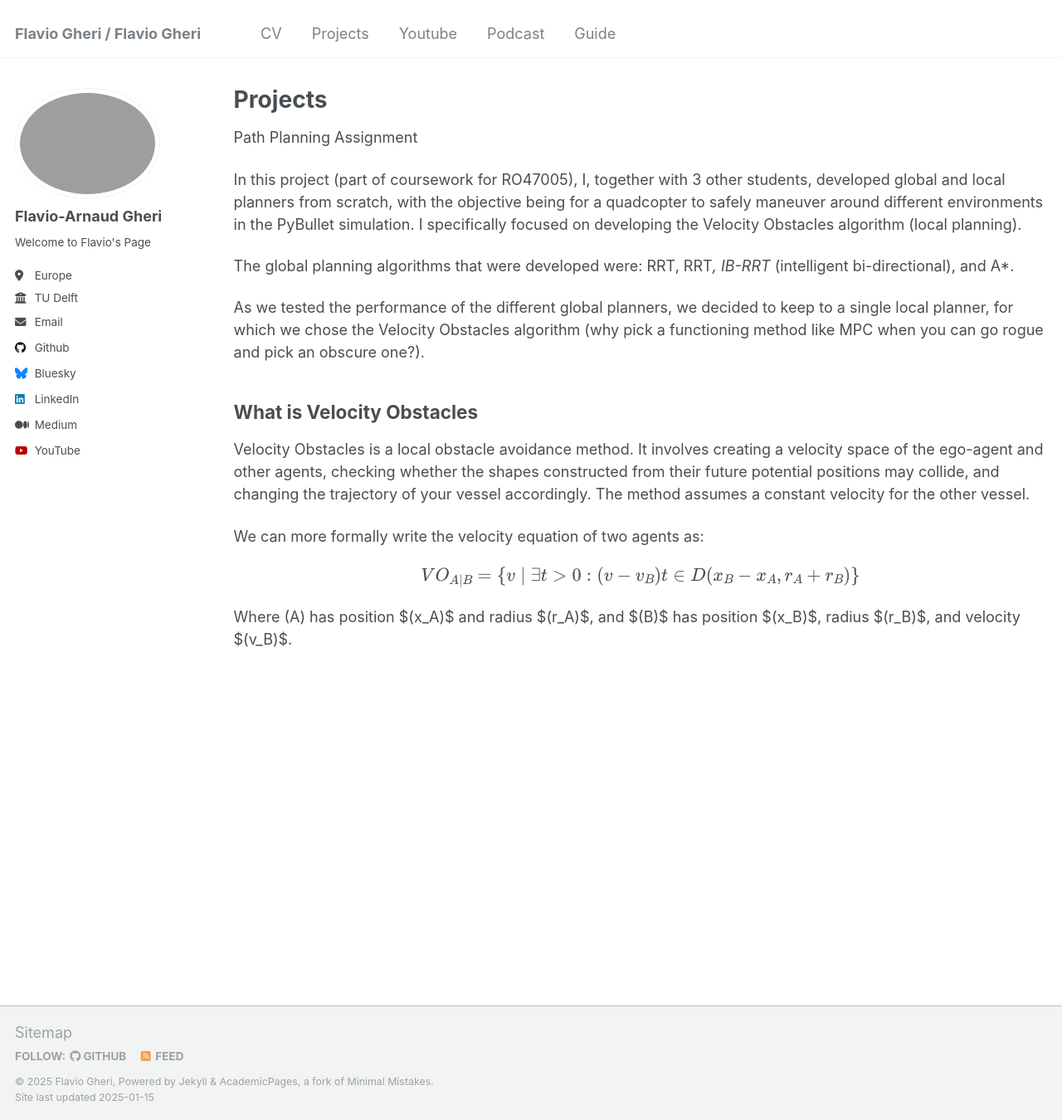
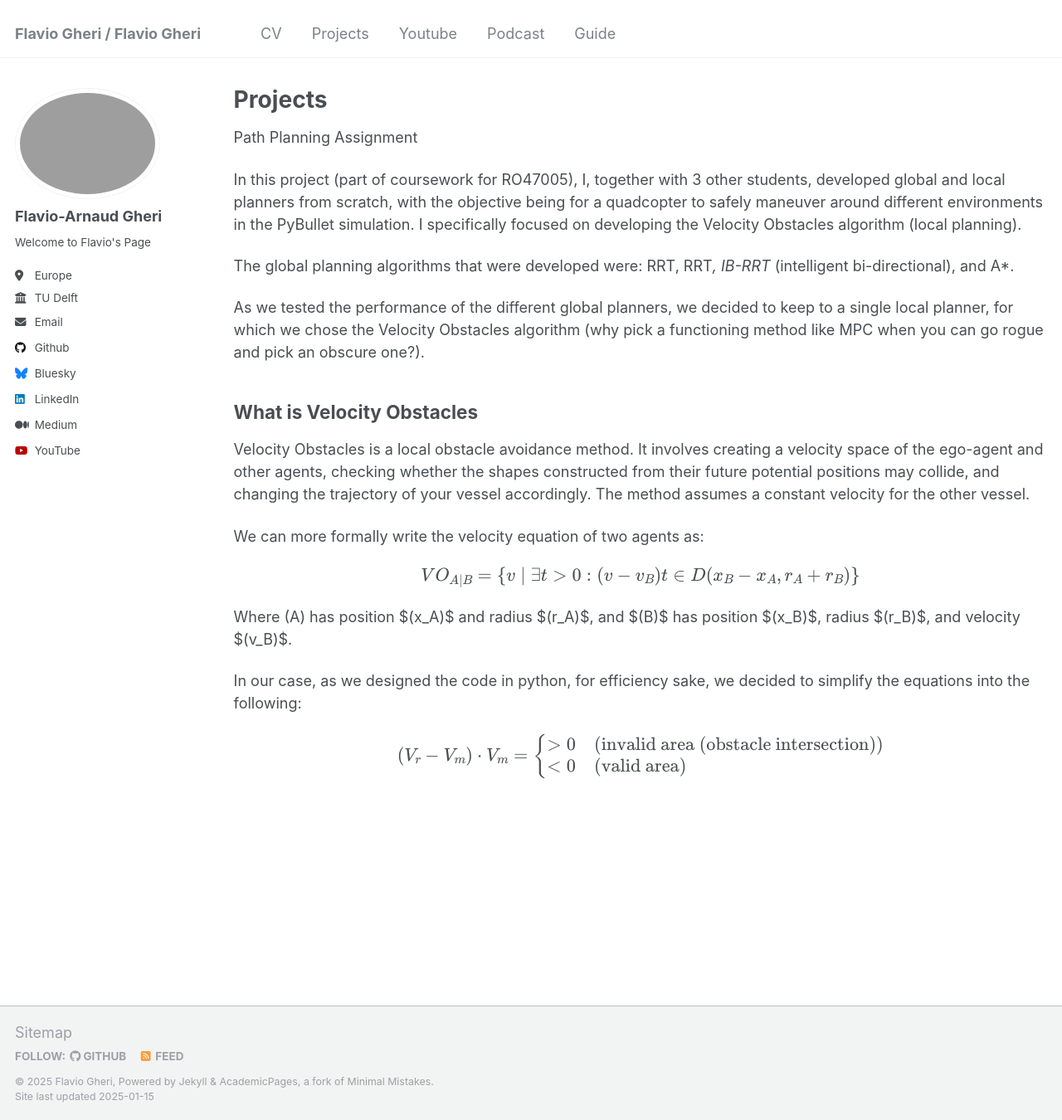
Before and after one commit to flaviogheri/flaviogheri.github.io, a Jekyll site: the page built from _pages/projects.md, in a window 1280 px wide and 1350 px high. Shown: the whole window at 83% size. Built offline with Jekyll 4.4.1, drawn with Linux system fonts in a browser that asks for light colours.

Commit message:
added equations for velocity obstacles

```diff
--- a/_config.yml
+++ b/_config.yml
@@ -49,7 +49,7 @@ author:
   stackoverflow    : # User number or user number and name (i.e., use "1" or "1/jeff-atwood")
 
   # Social media
-  bluesky          : "robotica" # Replace this with you Bluesky username
+  bluesky          : "robotica.bsky.social" # Replace this with you Bluesky username
   facebook         : # Username
   flickr           : # Username
   foursquare       : # Username
--- a/_pages/projects.md
+++ b/_pages/projects.md
@@ -29,3 +29,13 @@ VO_{A|B} = \{ v \;|\; \exists t > 0 : (v - v_B)t \in D(x_B - x_A, r_A + r_B) \}
 $$
 
 Where \(A\) has position $(x_A)$ and radius $(r_A)$, and $(B)$ has position $(x_B)$, radius $(r_B)$, and velocity $(v_B)$.
+
+In our case, as we designed the code in python, for efficiency sake, we decided to simplify the equations into the following:
+
+$$
+(V_r - V_m) \cdot V_m =
+\begin{cases}
+    > 0 & \text{(invalid area (obstacle intersection))} \\
+    < 0 & \text{(valid area)}
+\end{cases}
+$$
```
